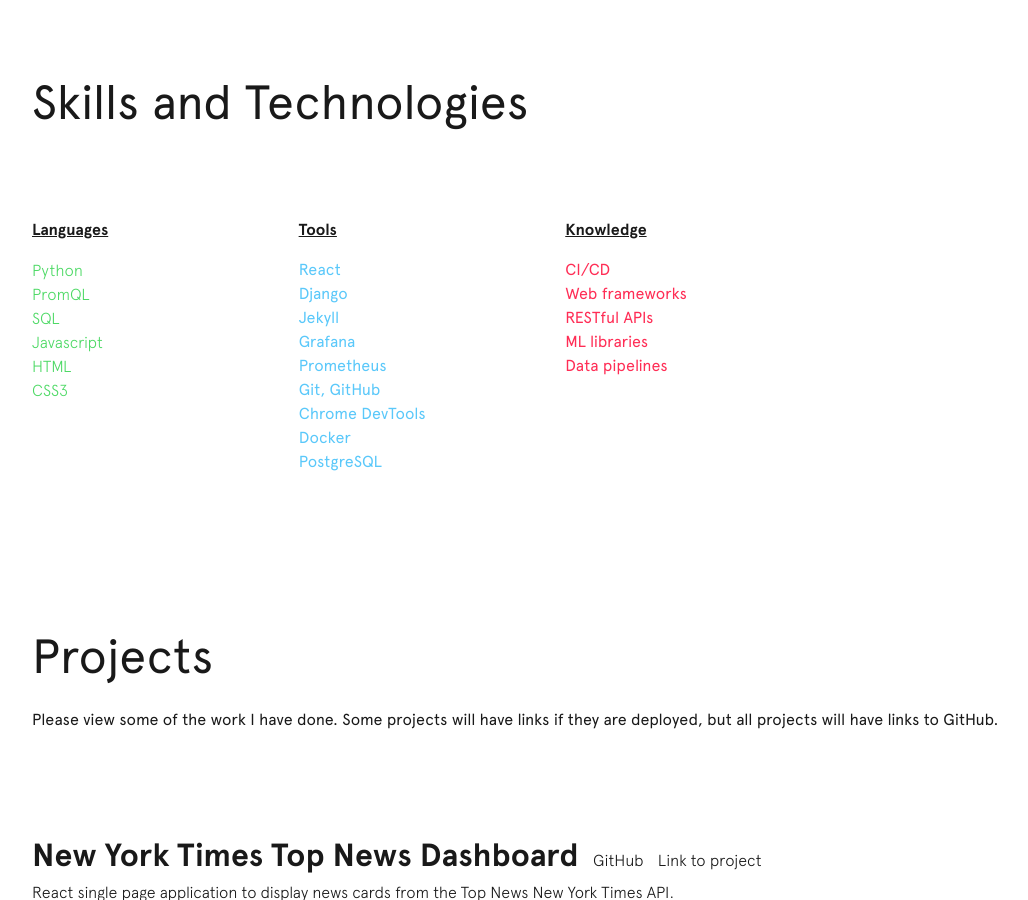
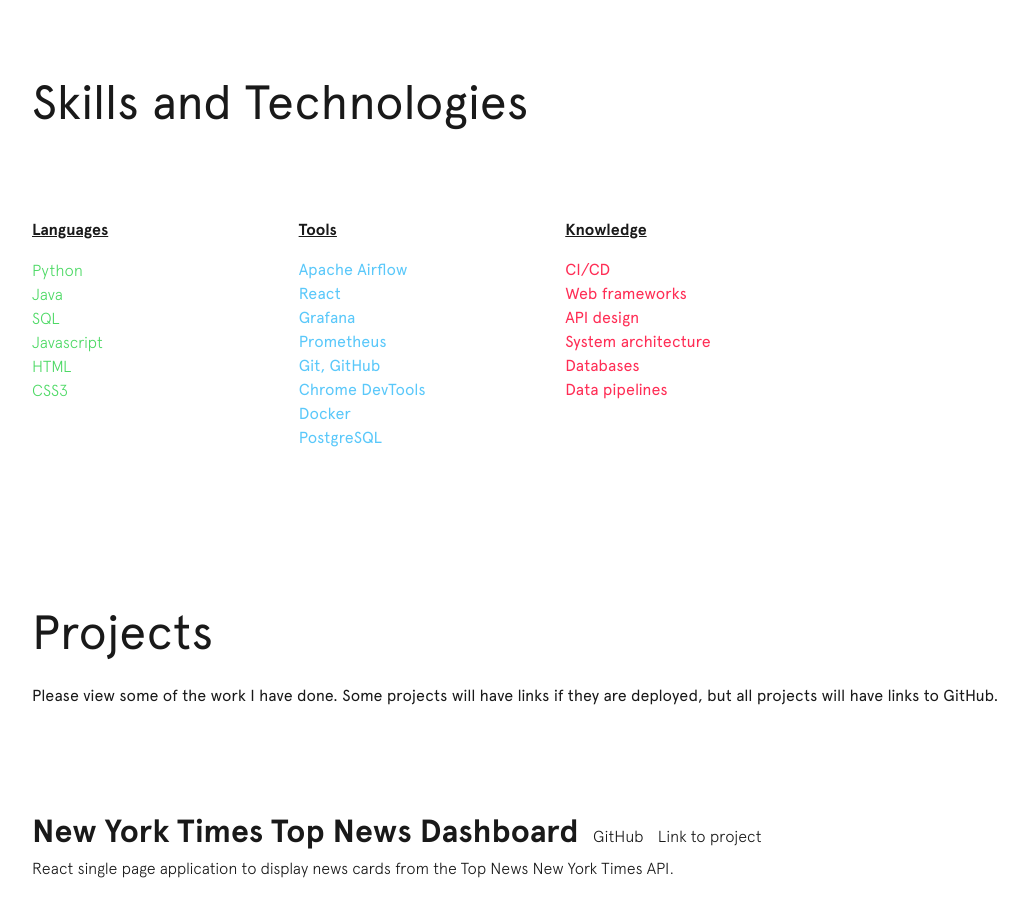
Before and after one commit to rhwang10/rhwang10.github.io, a Jekyll site: the page built from index.html, in a window 1280 px wide and 900 px high, scrolled down 2272 px. Shown: the whole window, without its empty margins (76-1104 px from the left). Built offline with Jekyll 4.4.1, drawn with Linux system fonts in a browser that asks for light colours.

Commit message:
Update skills

```diff
--- a/_data/skills.yml
+++ b/_data/skills.yml
@@ -1,15 +1,14 @@
 languages:
   - item: Python
-  - item: PromQL
+  - item: Java
   - item: SQL
   - item: Javascript
   - item: HTML
   - item: CSS3
 
 tools:
+  - item: Apache Airflow
   - item: React
-  - item: Django
-  - item: Jekyll
   - item: Grafana
   - item: Prometheus
   - item: Git, GitHub
@@ -20,6 +19,7 @@
 knowledge:
   - item: CI/CD
   - item: Web frameworks
-  - item: RESTful APIs
-  - item: ML libraries
+  - item: API design
+  - item: System architecture
+  - item: Databases
   - item: Data pipelines
```
